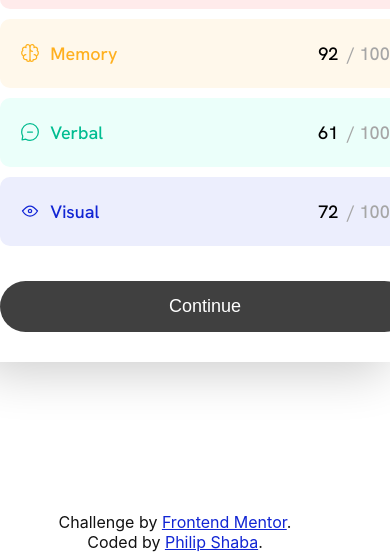
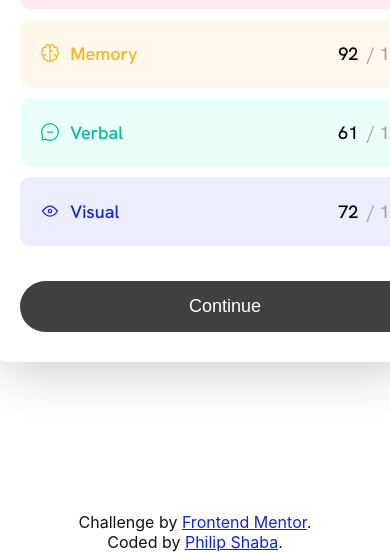
Before and after one commit to SHABA01/results-summary-component, a plain HTML site: page index.html in a window 390 px wide. Shown: the part 674-1226 px from the top of the page. Drawn offline with Linux system fonts and the light colour scheme.

Commit message:
modified:   styles.css

```diff
--- a/styles.css
+++ b/styles.css
@@ -237,8 +237,8 @@ main {
     body {
         max-width: 250px;
         padding-top: 0;
-        padding-left: 50px;
-        padding-right: 50px;
+        padding-left: 70px;
+        padding-right: 70px;
     }
 
     main {
```
